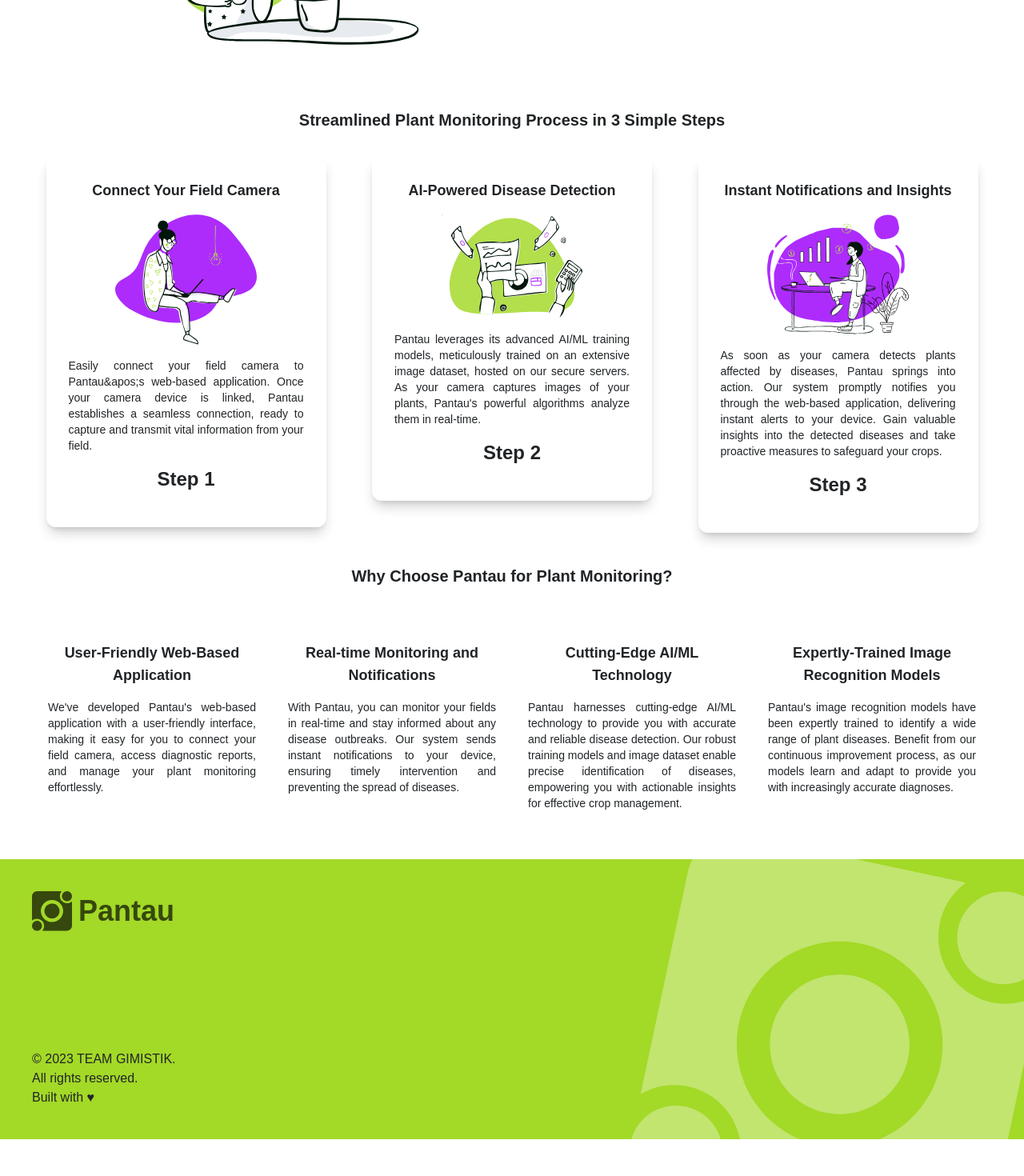
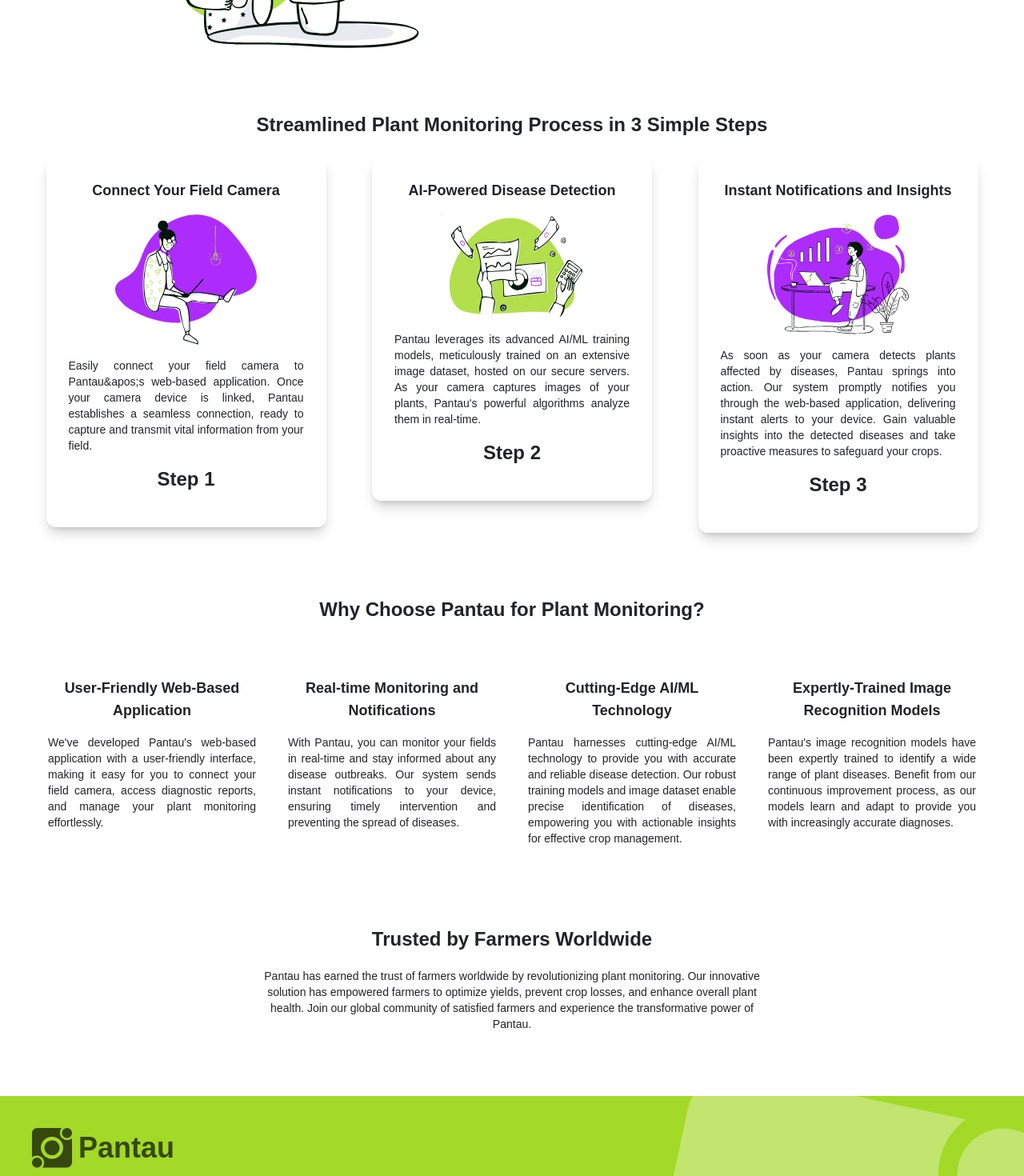
Before and after one commit to kristiandavidd/pantau, a Next.js app: page / in a window 1280 px wide. Shown: the part 840-2310 px from the top of the page at 80% size. Before the commit the page ends 2264 px from the top, so only its background shows below. Built offline with nearby package versions, Linux system fonts and the light colour scheme.

Commit message:
landing page update

```diff
--- /dev/null
+++ b/src/components/partners.tsx
@@ -0,0 +1,8 @@
+export default function Partners() {
+    return(
+        <div className="w-1/2 mx-auto my-20">
+            <h1 className="my-5 text-2xl font-bold text-center">Trusted by Farmers Worldwide</h1>
+            <p className="text-sm text-center">Pantau has earned the trust of farmers worldwide by revolutionizing plant monitoring. Our innovative solution has empowered farmers to optimize yields, prevent crop losses, and enhance overall plant health. Join our global community of satisfied farmers and experience the transformative power of Pantau.</p>
+        </div>
+    )
+}
--- a/src/components/problems.tsx
+++ b/src/components/problems.tsx
@@ -1,7 +1,7 @@
 export default function Problems() {
     return(
         <div className="mb-20">
-            <h1 className="mb-8 text-xl font-bold text-center">Say Goodbye to Uncertainty in Your Fields</h1>
+            <h1 className="mb-8 text-2xl font-bold text-center">Say Goodbye to Uncertainty in Your Fields</h1>
             <div className="flex w-2/3 m-auto">
                 <div className="w-1/2">
                     <img src="../../problems.svg" alt="" />
--- a/src/components/reason.tsx
+++ b/src/components/reason.tsx
@@ -3,8 +3,8 @@
 
 export default function Reason() {
     return(
-        <div className="px-10">
-            <h1 className="my-8 text-xl font-bold text-center">Why Choose Pantau for Plant Monitoring?</h1>
+        <div className="px-10 my-20">
+            <h1 className="my-8 text-2xl font-bold text-center">Why Choose Pantau for Plant Monitoring?</h1>
             <div className="container flex flex-col items-start mx-auto mb-[40px] xl:justify-evenly xl:columns-3 xl:flex-row">
                 {ReasonData.map((data)=> {
                     return <ReasonCard data={data} key={data.title}/>
--- a/src/components/steps.tsx
+++ b/src/components/steps.tsx
@@ -3,8 +3,8 @@
 
 export default function  Steps() {
     return(
-        <div>
-            <h1 className="my-8 text-xl font-bold text-center">Streamlined Plant Monitoring Process in 3 Simple Steps</h1>
+        <div className="my-20">
+            <h1 className="my-6 text-2xl font-bold text-center">Streamlined Plant Monitoring Process in 3 Simple Steps</h1>
             <div className="container flex flex-col items-start mx-auto mb-[40px] xl:justify-evenly xl:columns-3 xl:flex-row">
                 {StepsData.map((data)=> {
                     return <Card data={data} key={data.title}/>
--- a/src/pages/index.tsx
+++ b/src/pages/index.tsx
@@ -3,6 +3,7 @@
 import Problems from "@/components/problems";
 import Steps from "@/components/steps";
 import Reason from "@/components/reason";
+import Partners from "@/components/partners";
 
 export default function Home() {
   return(
@@ -13,6 +14,7 @@
       <Problems/>
       <Steps/>
       <Reason/>
+      <Partners/>
     </Layout>
   )
 }
```
